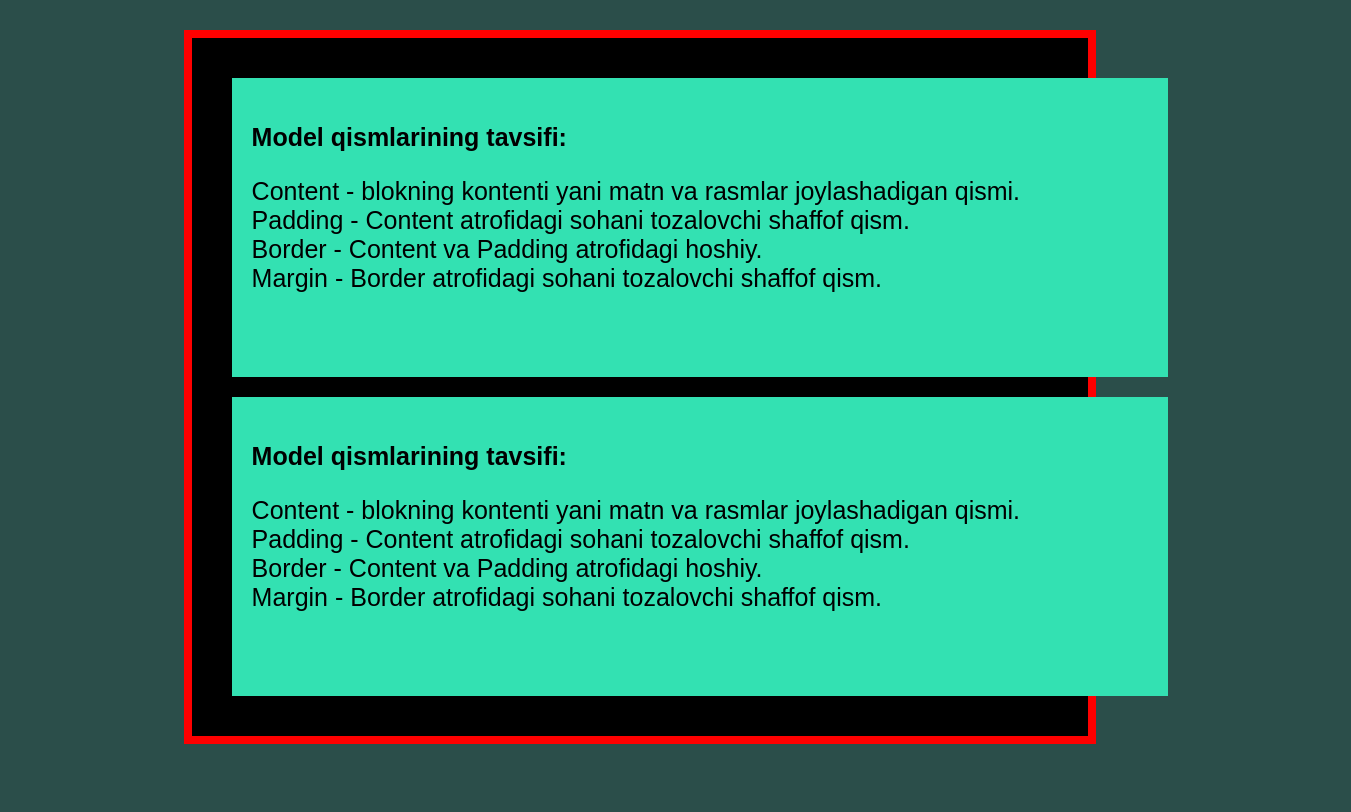
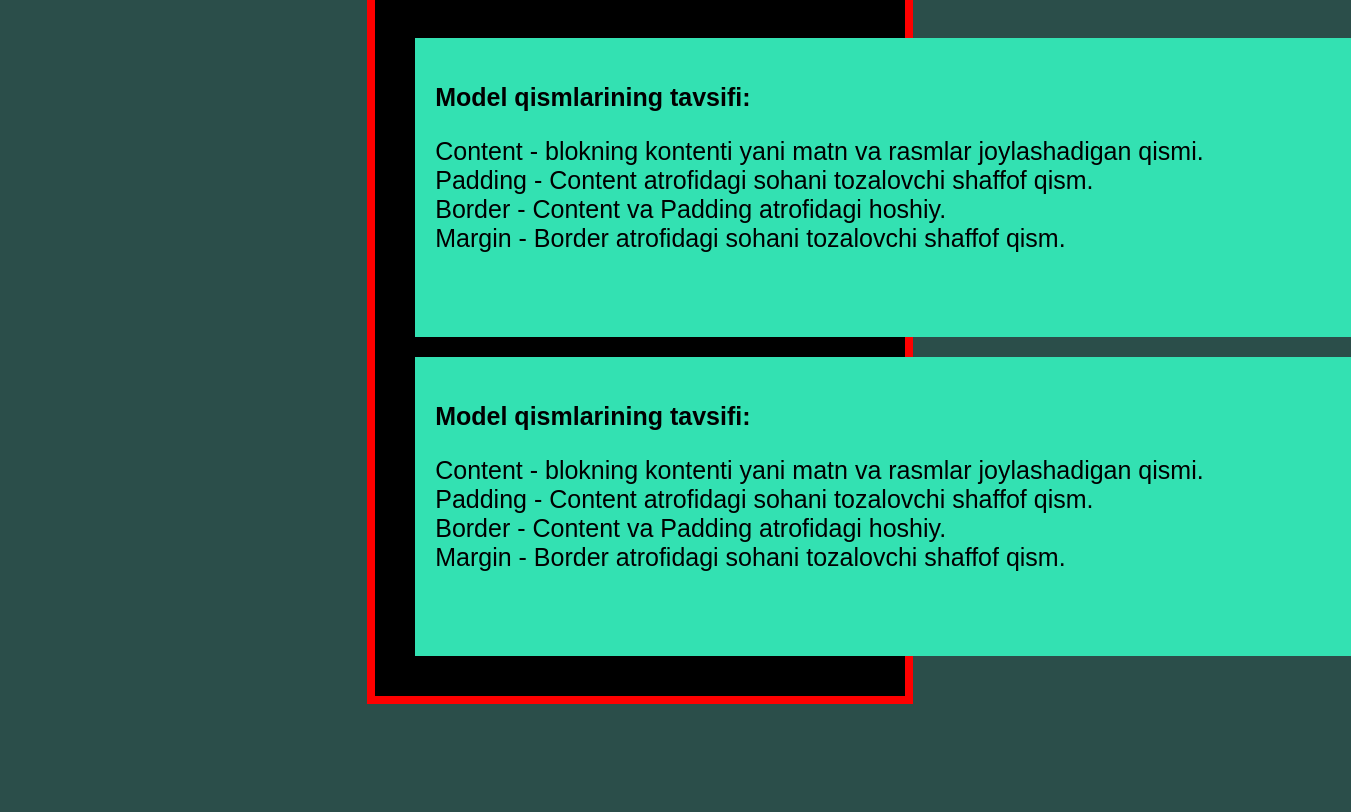
Before and after one commit to Erok12345/h2, a plain HTML site: page index.html in a window 1280 px wide. Shown: the part 122-934 px from the top of the page, 1351 px wide, since content can reach past the window. After the commit the page ends 854 px from the top, so only its background shows below. Drawn offline with Linux system fonts and the light colour scheme.

Commit message:
Update main.css

```diff
--- a/main.css
+++ b/main.css
@@ -20,8 +20,8 @@ line-height: 100%;
 .table {
   border: 8px solid red;
   background-color: black;
-  margin: 40px auto;
-  width: 70%;
+  margin:0px auto;
+  width: 40%;
   padding: 20px;
 }
 
```
